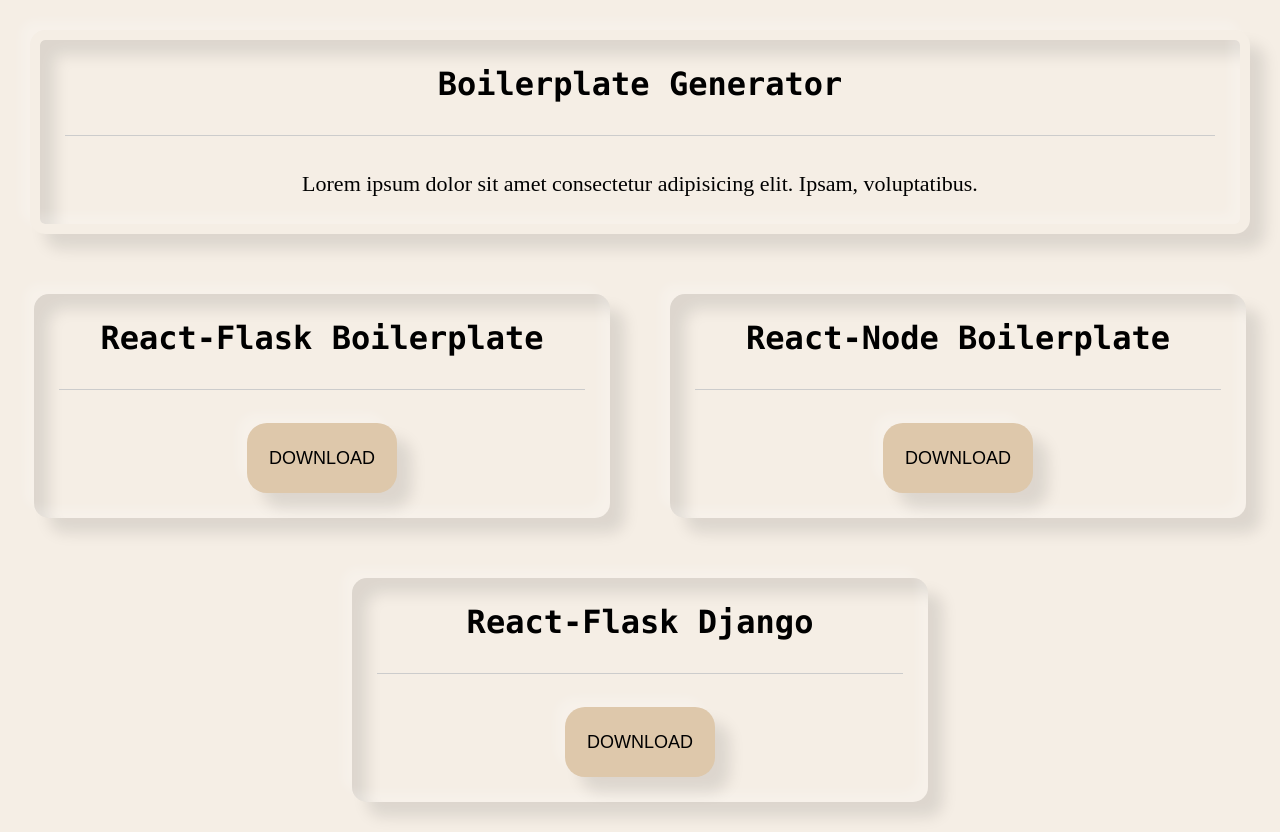
After one commit to MLH-Fellowship/pod-3.1.0-DevAssist, a Flask app: page /boilerplateGenerator in a window 1280 px wide. The commit adds this page. Run offline with Flask 2, Linux system fonts and the light colour scheme.

Commit message:
added boilerplate generator

```diff
--- a/app.py
+++ b/app.py
@@ -34,6 +34,9 @@ def fileupload():
 def websiteBlocker():
     return render_template('websiteBlocker.html')
 
+@app.route('/boilerplateGenerator')
+def boilerplateGenerator():
+    return render_template('boilerplateGenerator.html')
 
 @app.route('/search', methods=['GET', 'POST'])
 def search():
@@ -59,6 +62,20 @@ def download_file():
     path = "blocker.zip"
     return send_file(path, as_attachment=True)
 
+@app.route('/react-flask')
+def download_file_1():
+    path = "boilerplates/react-flask-boilerplate.zip"
+    return send_file(path, as_attachment=True)
+
+@app.route('/react-node')
+def download_file_2():
+    path = "boilerplates/react-node-boilerplate.zip"
+    return send_file(path, as_attachment=True)
+
+@app.route('/react-django')
+def download_file_3():
+    path = "boilerplates/react-django-boilerplate.zip"
+    return send_file(path, as_attachment=True)
 
 @app.route('/devchat')
 def grpchat():
--- /dev/null
+++ b/templates/boilerplateGenerator.html
@@ -0,0 +1,40 @@
+<!DOCTYPE html>
+<html lang="en">
+
+<head>
+    <meta charset="UTF-8">
+    <meta http-equiv="X-UA-Compatible" content="IE=edge">
+    <meta name="viewport" content="width=device-width, initial-scale=1.0">
+    <title>DevAssist | Boilerplate Generator</title>
+    <link rel="stylesheet" href="../static/css/websiteBlocker.css">
+</head>
+
+<body>
+    <div class="container">
+        <div class="box shadow-4">
+            <h1>Boilerplate Generator</h1>
+            <hr>
+            <p>Lorem ipsum dolor sit amet consectetur adipisicing elit. Ipsam, voluptatibus.</p>
+        </div>
+        <div class="box shadow-2">
+            <h1>React-Flask Boilerplate</h1>
+            <hr>
+            <a href="/react-flask" target="blank"><button>DOWNLOAD</button></a>
+
+        </div>
+        <div class="box shadow-2">
+            <h1>React-Node Boilerplate</h1>
+            <hr>
+            <a href="/react-node" target="blank"><button>DOWNLOAD</button></a>
+
+        </div>
+        <div class="box shadow-2">
+            <h1>React-Flask Django</h1>
+            <hr>
+            <a href="/react-django" target="blank"><button>DOWNLOAD</button></a>
+
+        </div>
+    </div>
+</body>
+
+</html>
--- a/templates/landingPage.html
+++ b/templates/landingPage.html
@@ -89,11 +89,11 @@
         <div class="Box">
             <div>
                 <i class="fas fa-pencil-ruler"></i>
-                <h2>Code</h2>
+                <h2>Boilerplate Generator</h2>
                 <p>
                     Lorem Ipsum is simply dummy text of the printing and typesetting industry.
                 </p>
-                <a href="#">Learn More</a>
+                <a href="/boilerplateGenerator">Learn More</a>
             </div>
         </div>
         <div class="Box">
```
Also changed, not shown: static/css/boilerplateGenerator.css (added, +104 -0 lines), 3 other files.
